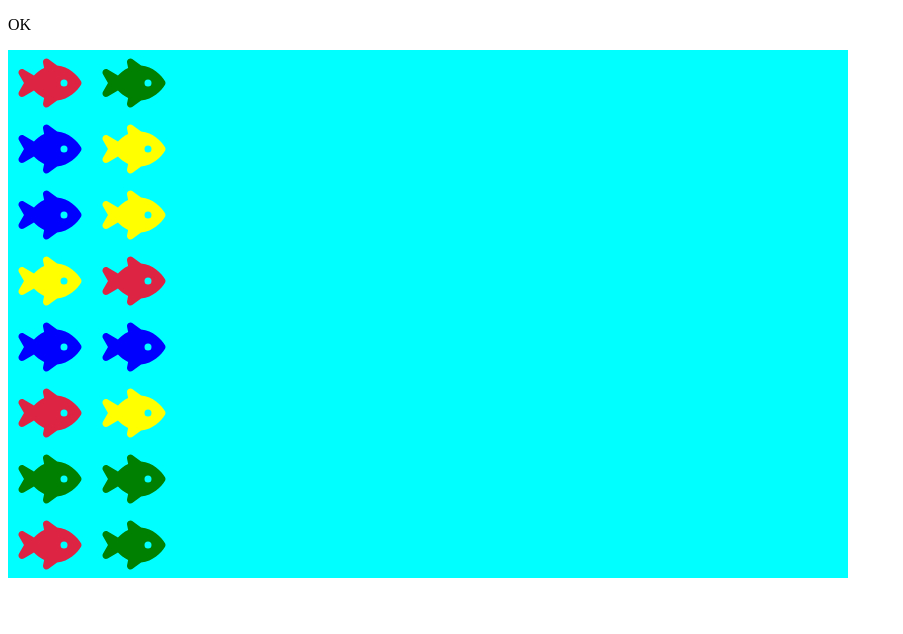
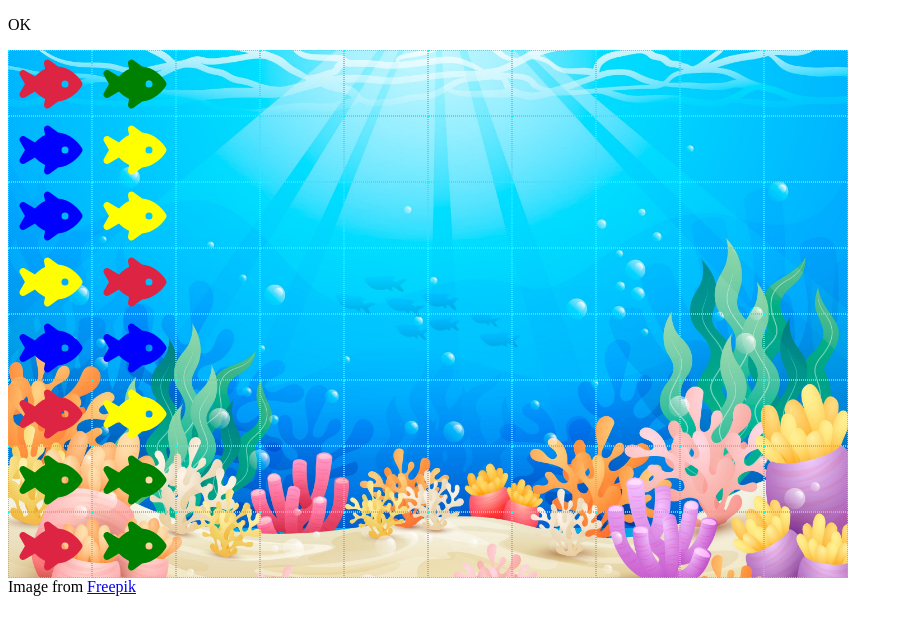
Before and after one commit to denami/sharks, a plain HTML site: page index.html in a window 1280 px wide. Shown: the whole page, without its empty margins (0-903 px from the left). Drawn offline with Linux system fonts and the light colour scheme.

Commit message:
Style update

```diff
--- a/styles.css
+++ b/css/styles.css
@@ -2,16 +2,22 @@
     width: 840px;
     height: 528px;
     background-color: aqua;
+    background-image: url("../images/background.jpg");
+    background-repeat: no-repeat;
+    background-size: cover;
     display: flex;
     flex-wrap: wrap;
 }
 
 .boardTail {
-    width: 84px;
-    height: 66px;
-    border-color: black;
+    width: 82px;
+    height: 64px;
     margin: 0px;
     padding: 0px;
+    border: 1px dotted aqua;
+}
+.boardTail:hover {
+    border-color: blue;
 }
 
 .piece {
--- a/index.html
+++ b/index.html
@@ -3,12 +3,17 @@
 <head>
 	<meta charset="UTF-8">
 	<title>Sharks</title>
-	<link rel="stylesheet" href="styles.css"/>
+	<link rel="stylesheet" href="css/styles.css"/>
 </head>
 <body>
 	<p id="info-dysplay">.</p>
 	<div id="gameboard"></div>
-	<script src="pieces.js"></script>
-	<script src="app.js"></script>
+	<script src="js/pieces.js"></script>
+	<script src="js/app.js"></script>
+
+
+	Image from <a href="https://ru.freepik.com/free-vector/under-the-sea-background-for-video-conferencing_9579261.htm#query=%D0%BC%D0%BE%D1%80%D1%81%D0%BA%D0%BE%D0%B5%20%D0%B4%D0%BD%D0%BE&position=17&from_view=keyword&track=ais&uuid=c5e81c1d-6775-463c-881b-328b379b8132">Freepik</a>
+
+
 </body>
 </html>
```
Also changed, not shown: images/background.jpg (added), js/app.js (renamed from app.js), js/pieces.js (renamed from pieces.js).
